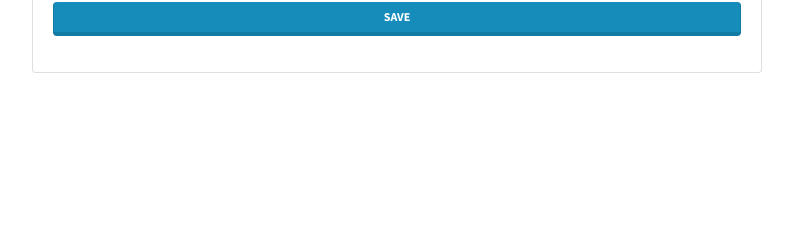
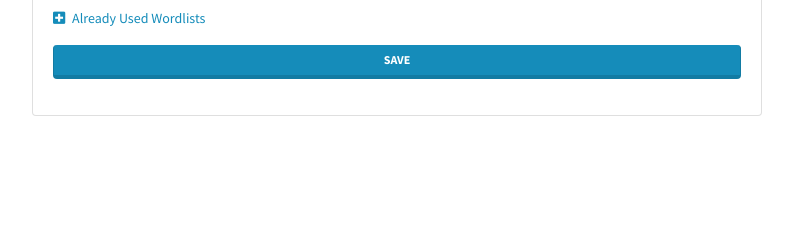
Before and after one commit to ctxis/crackerjack, a Flask app: template app/templates/sessions/setup_hashcat.html in a window 1280 px wide. Shown: the part 435-675 px from the top of the page, without its empty margins (243-1036 px from the left). Run offline with Flask 2, Linux system fonts and the light colour scheme; tables that the repository leaves empty hold one stand-in row (values such as "Sample post"); the template is opened without the code that fills it: values that come from a table or form of the project are taken from there, most other values are stand-ins (such as "Sample title", 1, 10 or a date in 2020); some libraries are stand-ins or nearby versions.

Commit message:
Added used wordlists and setting the selected hash/wordlist in settings

```diff
--- a/app/static/js/crackerjack/cj.sessions.setup.js
+++ b/app/static/js/crackerjack/cj.sessions.setup.js
@@ -135,7 +135,7 @@ var CJ_Select2_Wordlists = {
 };
 
 var CJ_SessionsSetup = {
-    init: function(supported_hashes, wordlists) {
+    init: function(supported_hashes, wordlists, selected_hashtype, selected_wordlist) {
         supported_hashes = this.processSupportedHashes(supported_hashes);
         wordlists = this.processWordlists(wordlists);
 
@@ -146,7 +146,7 @@ var CJ_SessionsSetup = {
             templateResult: CJ_Select2_Hashcat.templateResult,
             templateSelection: CJ_Select2_Hashcat.templateSelection,
             matcher: CJ_Select2_Hashcat.matcher
-        });
+        }).val(selected_hashtype).trigger('change');
 
         $('#wordlist').select2({
             placeholder: 'Select wordlist',
@@ -155,9 +155,26 @@ var CJ_SessionsSetup = {
             templateResult: CJ_Select2_Wordlists.templateResult,
             templateSelection: CJ_Select2_Wordlists.templateSelection,
             matcher: CJ_Select2_Wordlists.matcher
-        });
+        }).val(selected_wordlist).trigger('change');
+
+        this.bindUsedWordlists();
 
         $('#setup-hashcat').validate();
+    },
+
+    bindUsedWordlists: function() {
+        $('.used_wordlists').click(function() {
+            if ($('.box-used_wordlists').hasClass('d-none')) {
+                $('.used_expand').addClass('d-none');
+                $('.used_collapse').removeClass('d-none');
+                $('.box-used_wordlists').removeClass('d-none');
+            } else {
+                $('.used_expand').removeClass('d-none');
+                $('.used_collapse').addClass('d-none');
+                $('.box-used_wordlists').addClass('d-none');
+            }
+            return false;
+        });
     },
 
     processSupportedHashes: function(supported_hashes) {
--- a/app/templates/sessions/setup_hashcat.html
+++ b/app/templates/sessions/setup_hashcat.html
@@ -31,6 +31,23 @@
                         <select name="wordlist" id="wordlist" class="form-control" required>
                             <option value=""></option>
                         </select>
+
+                        {% if used_wordlists|length > 0 %}
+                        <div class="mt-2">
+                            <a href="#" class="used_wordlists">
+                                <span class="used_expand"><i class="fas fa-plus-square"></i></span>
+                                <span class="used_collapse d-none"><i class="fas fa-minus-square"></i></span>
+                                <span class="pl-1">Already Used Wordlists</span>
+                            </a>
+                            <div class="box-used_wordlists d-none">
+                                <ul class="list-group">
+                                    {% for used_wordlist in used_wordlists %}
+                                    <li class="list-group-item">{{ used_wordlist.wordlist }}</li>
+                                    {% endfor %}
+                                </ul>
+                            </div>
+                        </div>
+                        {% endif %}
                     </div>
 
                     <div class="form-group">
@@ -49,7 +66,7 @@
     $(document).ready(function() {
         var supported_hashes = {{ hashes_json|safe }};
         var wordlists = {{ wordlists_json|safe }};
-        CJ_SessionsSetup.init(supported_hashes, wordlists);
+        CJ_SessionsSetup.init(supported_hashes, wordlists, {{ session.hashcat.hashtype }}, '{{ session.hashcat.wordlist }}');
     });
 </script>
 {% endblock %}
```
Also changed, not shown: app/controllers/sessions.py (+25 -1 lines), app/lib/models/hashcat.py (+8 -0 lines).
